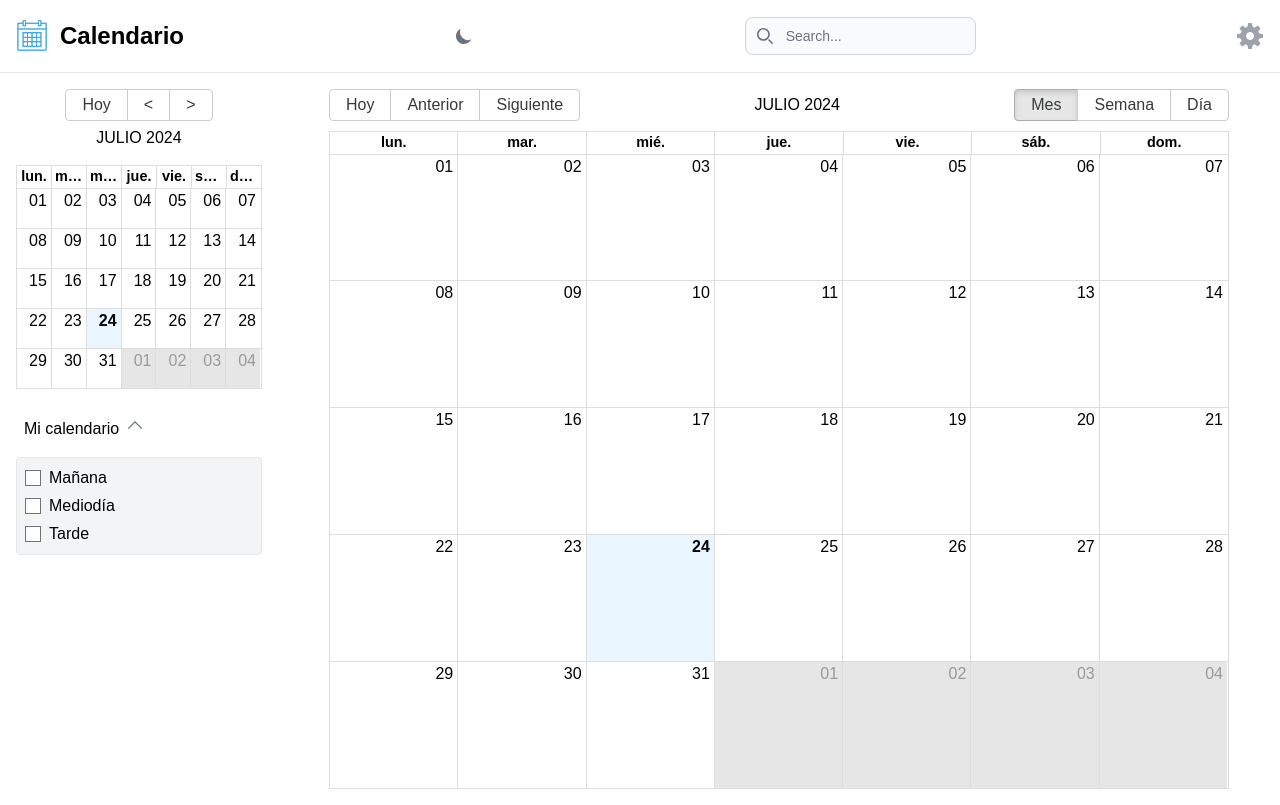
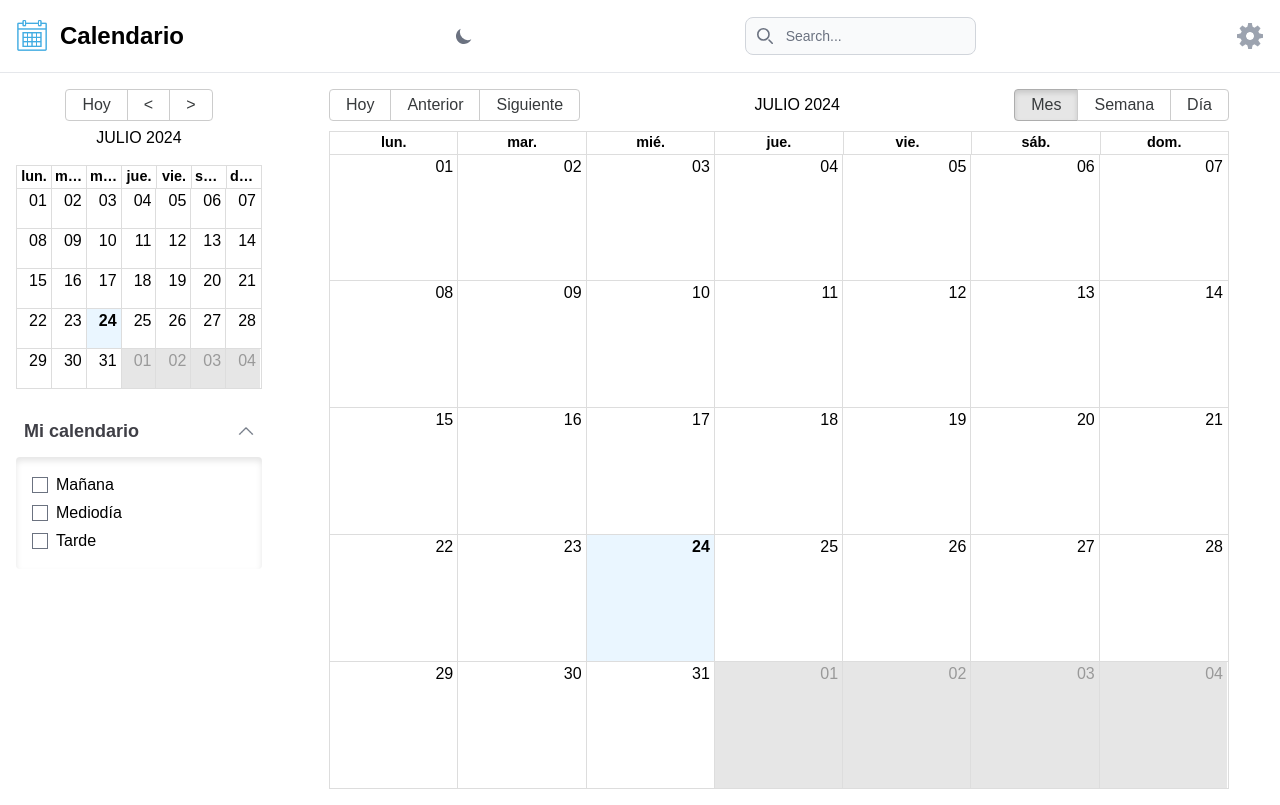
Before and after one commit to Melanialassia/Calendar, a React (Vite) app: page / in a window 1280 px wide. Both pictures are taken after a click on the button "Mi calendario". Built offline with nearby package versions, Linux system fonts and the light colour scheme.

Commit message:
Creacion de animaciones

```diff
--- a/src/components/LateralMenu/components/EventFilter/EventFilter.jsx
+++ b/src/components/LateralMenu/components/EventFilter/EventFilter.jsx
@@ -9,9 +9,9 @@ const EventFilter = () => {
 
   return (
     <div>
-      <div className="flex justify-center mt-5  transition-all duration-300  hover:bg-gray-transparent">
-      <button onClick={handleClose} className="flex  space-x-2 p-2 border-none h-full w-full">
-          <p>Mi calendario</p>
+      <div className="flex mt-5 transition-all duration-300 rounded hover:bg-gray-100">
+      <button onClick={handleClose} className="flex justify-between items-center space-x-2 p-2 border-none h-full w-full">
+          <p className="font-bold text-lg text-center text-zinc-700">Mi calendario</p>
           <img
             src={open ? "/logo/up.png" : "/logo/down.png"}
             alt="abrir"
@@ -20,7 +20,7 @@ const EventFilter = () => {
         </button>
       </div>
       {open && (
-       <div className="mt-2 p-2 border rounded bg-gray-100">
+       <div className="mt-1 p-4 border-hidden rounded shadow-inset-custom bg-white ">
        <ul>
          <li className="flex items-center">
            <input type="checkbox" id="mañana" className="mr-2" />
--- a/tailwind.config.js
+++ b/tailwind.config.js
@@ -7,8 +7,24 @@ module.exports = {
   theme: {
     extend: {
       colors: {
-        'gray-transparent': 'rgba(192, 192, 192, 0.5)'
-      }
+        'gray-transparent': 'rgba(192, 192, 192, 0.5)',
+      },
+      boxShadow: {
+        'inset-custom': 'inset 0px 4px 6px rgba(0, 0, 0, 0.1)',
+      },
+      animation: {
+        'rotate-scale': 'rotate-scale 0.5s ease-in-out',
+      },
+      keyframes: {
+        'rotate-scale': {
+          '0%': {
+            transform: 'rotate(0deg) scale(1)',
+          },
+          '100%': {
+            transform: 'rotate(180deg) scale(1.2)',
+          },
+        },
+      },
     },
   },
   plugins: [
```
